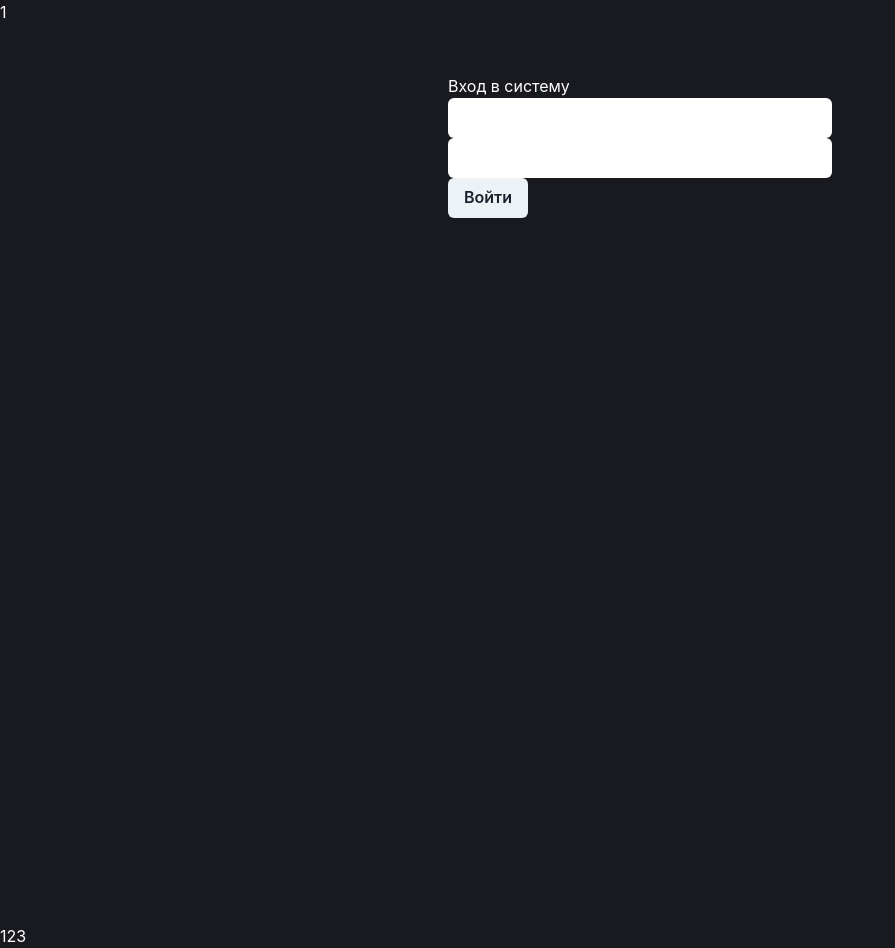
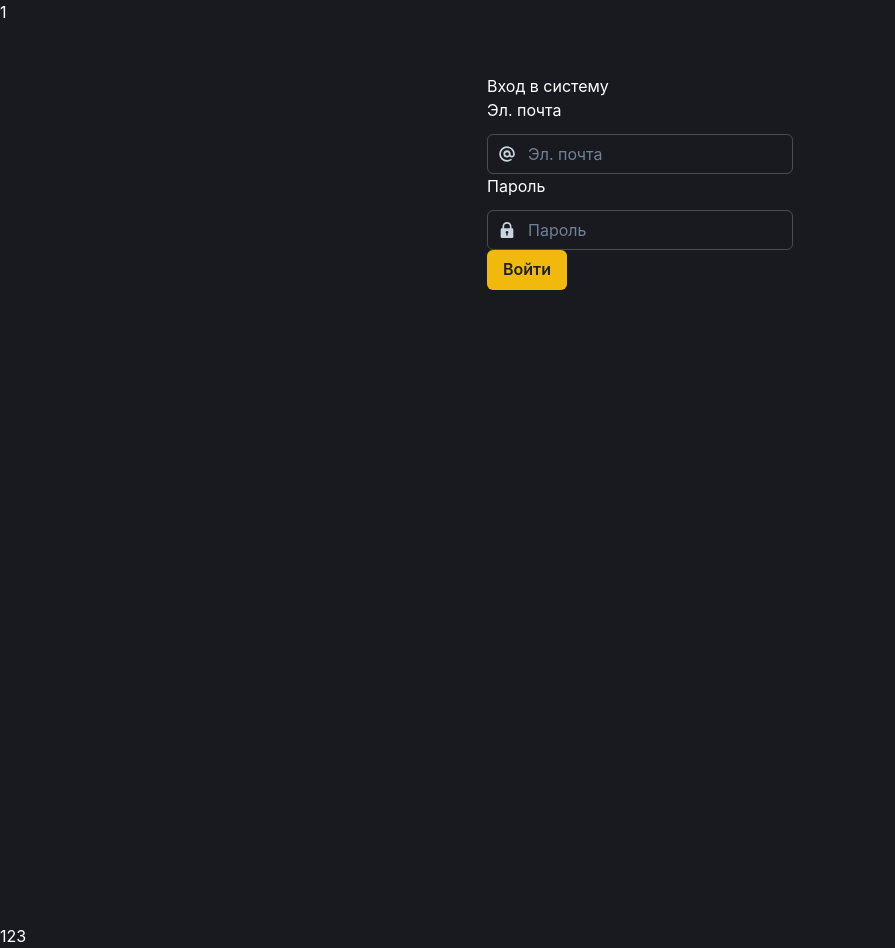
Before and after one commit to Rasvom/exchanger, a React (Vite) app: page /login in a window 1280 px wide. Shown: the whole page, without its empty margins (0-895 px from the left). Built offline with nearby package versions, Linux system fonts and the light colour scheme.

Commit message:
rework forms

```diff
--- a/src/components/InputField.tsx
+++ b/src/components/InputField.tsx
@@ -7,9 +7,10 @@ interface Props {
   placeholder?: string;
   Icon?: JSX.ElementType;
   label?: string;
+  type?: string;
 }
 
-const InputField = ({ name, required, placeholder, Icon, label, ...rest }: Props) => {
+const InputField = ({ name, required, placeholder, type, Icon, label, ...rest }: Props) => {
   const { control } = useFormContext();
 
   return (
@@ -37,7 +38,7 @@ const InputField = ({ name, required, placeholder, Icon, label, ...rest }: Props
               isInvalid={fieldState.invalid}
               autoComplete='off'
               borderColor='#474D57'
-              type='email'
+              type={type}
               _hover={{
                 borderColor: '#F0B90B',
               }}
--- a/src/hooks/useAuth.ts
+++ b/src/hooks/useAuth.ts
@@ -5,7 +5,7 @@ import { setToken, clearToken } from '@store/slices/authorization';
 const useAuth = () => {
   const dispatch = useAppDispatch();
   const token = useAppSelector((state) => state.auth.token);
-  const [loginMutation, { error, isLoading }] = useLoginMutation();
+  const [loginMutation, infoLogin] = useLoginMutation();
 
   const login = async (credentials: { email: string; password: string }) => {
     try {
@@ -21,7 +21,7 @@ const useAuth = () => {
     document.cookie = 'accessToken=; path=/; expires=Thu, 01 Jan 1970 00:00:00 GMT';
   };
 
-  return { token, login, logout, isLoading, error };
+  return { token, login, logout, infoLogin };
 };
 
 export default useAuth;
--- a/src/pages/authorization/Authorization.tsx
+++ b/src/pages/authorization/Authorization.tsx
@@ -1,13 +1,14 @@
 import { Box, Button } from '@chakra-ui/react';
-import { useForm, Controller } from 'react-hook-form';
-import { Input } from '@chakra-ui/react';
+import { FormProvider, useForm } from 'react-hook-form';
+import InputField from '@components/InputField';
+import { AtSignIcon, LockIcon } from '@chakra-ui/icons';
+import useAuth from '@hooks/useAuth';
+import useShowToastNotification from '@hooks/useShowToastNotification';
 
 const Authorization = () => {
-  const {
-    control,
-    handleSubmit,
-    formState: { errors },
-  } = useForm({
+  const { login, infoLogin } = useAuth();
+
+  const methods = useForm({
     defaultValues: {
       email: '',
       password: '',
@@ -15,56 +16,42 @@ const Authorization = () => {
   });
 
   const onSubmit = (data: any) => {
-    console.log(data);
-    // Обработайте данные формы здесь
+    login(data);
   };
 
+  useShowToastNotification(infoLogin, {
+    isShowError: true,
+    isShowSuccess: false,
+    errorTitle: 'Что-то пошло не так =(',
+  });
   return (
+    <FormProvider {...methods}>
       <Box display={'flex'} justifyContent={'center'}>
         <Box maxWidth={'sm'}>
           <Box>Вход в систему</Box>
-        <form onSubmit={handleSubmit(onSubmit)} noValidate>
-          <Controller
+          <form onSubmit={methods.handleSubmit(onSubmit)} noValidate>
+            <InputField
               name='email'
-            control={control}
-            rules={{
-              required: 'Email обязателен',
-              pattern: {
-                value: /^\S+@\S+$/i,
-                message: 'Введите корректный email',
-              },
-            }}
-            render={({ field }) => (
-              <Input
-                variant='outlined'
-                margin='normal'
-                required
-                id='email'
-                autoComplete='email'
-                {...field}
+              label='Эл. почта'
+              placeholder='Эл. почта'
+              required={true}
+              Icon={AtSignIcon}
             />
-            )}
+            <InputField
+              name='password'
+              label='Пароль'
+              placeholder='Пароль'
+              required={true}
+              Icon={LockIcon}
+              type='password'
             />
-          <Controller
-            name='password'
-            control={control}
-            rules={{ required: 'Пароль обязателен' }}
-            render={({ field }) => (
-              <Input
-                variant='outlined'
-                margin='normal'
-                required
-                type='password'
-                id='password'
-                autoComplete='current-password'
-                {...field}
-              />
-            )}
-          />
-          <Button type='submit'>Войти</Button>
+            <Button type='submit' isLoading={infoLogin?.isLoading} bg={'#F0B90B'}>
+              Войти
+            </Button>
           </form>
         </Box>
       </Box>
+    </FormProvider>
   );
 };
 
--- a/src/pages/registration/components/Registration.tsx
+++ b/src/pages/registration/components/Registration.tsx
@@ -47,24 +47,31 @@ const Registration = () => {
 
   useEffect(() => {
     if (isSuccess) {
-      // navigate('/login');
+      navigate('/login');
     }
-  }, [isSuccess]);
+  }, [isSuccess, navigate]);
 
   useShowToastNotification(infoSendCode, {
     isShowError: true,
-    isShowSuccess: true,
+    isShowSuccess: false,
+    errorTitle: 'Что-то пошло не так =(',
   });
 
   useShowToastNotification(infoVerifyCode, {
     isShowError: true,
-    isShowSuccess: true,
+    isShowSuccess: false,
+    errorTitle: 'Что-то пошло не так =(',
   });
 
-  useShowToastNotification(infoRegistration, {
-    isShowError: true,
-    isShowSuccess: true,
-  });
+  useShowToastNotification(
+    { ...infoRegistration, isSuccess },
+    {
+      isShowError: true,
+      isShowSuccess: true,
+      errorTitle: 'Что-то пошло не так =(',
+      successTitle: 'Регистрация прошла успешно',
+    },
+  );
 
   return (
     <>
--- a/src/pages/registration/components/RegistrationForm.tsx
+++ b/src/pages/registration/components/RegistrationForm.tsx
@@ -63,6 +63,7 @@ const RegistrationForm: React.FC<RegistrationFormProps> = ({
                 placeholder='Пароль'
                 required={true}
                 Icon={LockIcon}
+                type='password'
               />
             </>
           )}
```
Lines whose indentation alone changed are shown as unchanged.
